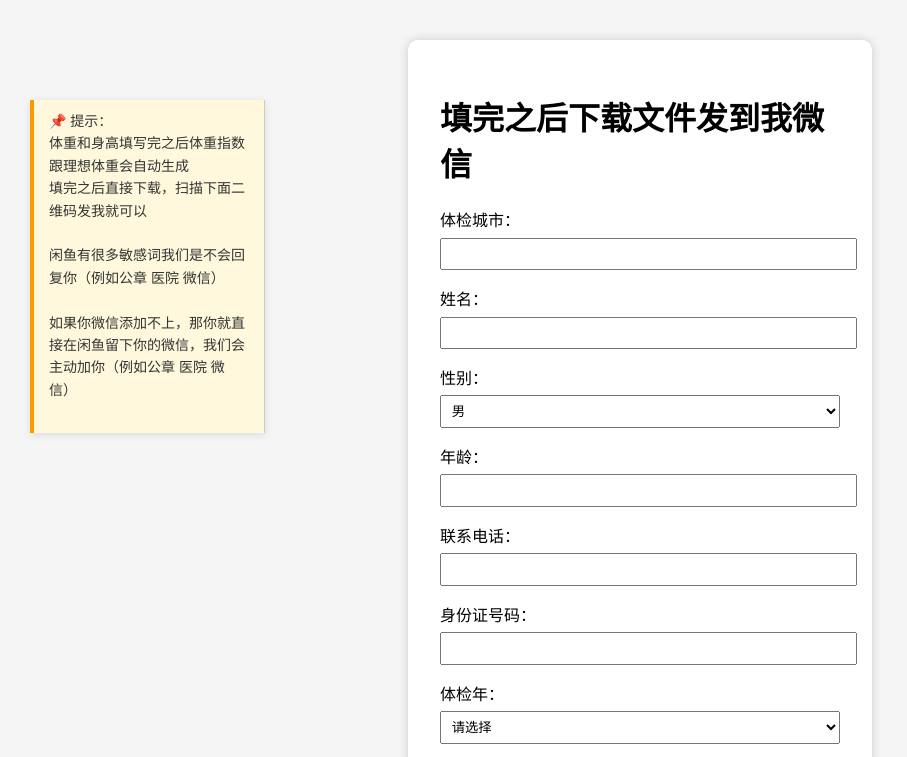
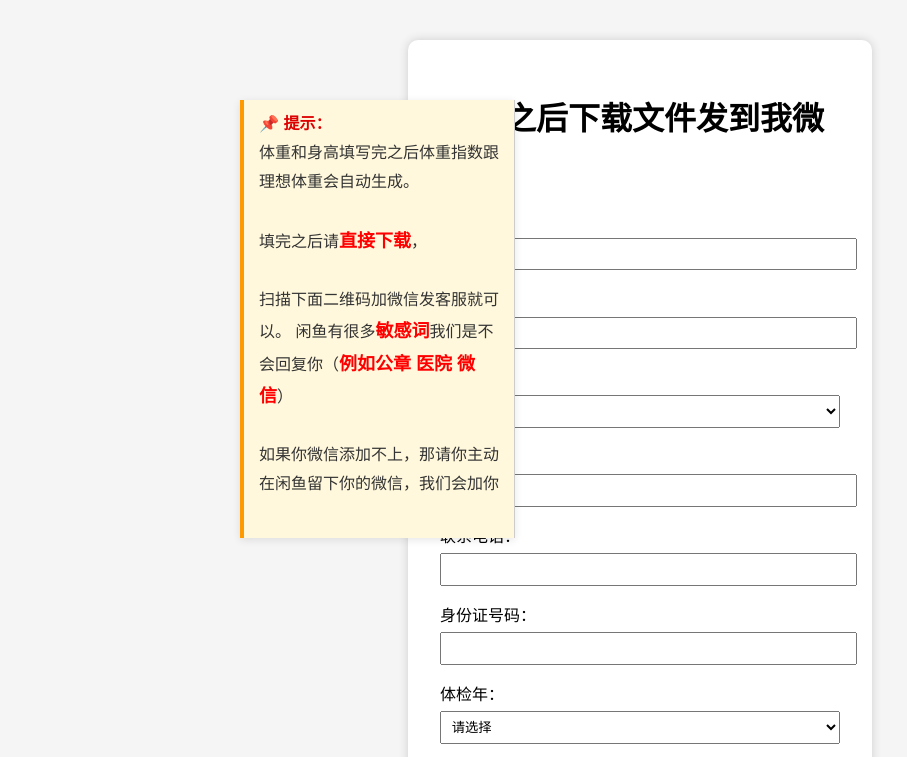
Before and after one commit to 27341548/report-form, a plain HTML site: page index.html in a window 1280 px wide. Shown: the top 757 px of the page, without its empty margins (0-907 px from the left). Drawn offline with Linux system fonts and the light colour scheme; some packages are replaced by stand-ins of ours; a script that the page names is missing.

Commit message:
Update index.html

```diff
--- a/index.html
+++ b/index.html
@@ -111,26 +111,28 @@
   };
 </script>
 
-      <div style="
-position: fixed;
-top: 100px;
-left: 30px;
-box-shadow: 0 2px 8px rgba(0,0,0,0.1);
-background-color: #fff8dc;
-border-left: 4px solid #f90;
+<div style="
+  position: absolute;
+  top: 100px;
+  left: calc(50% - 400px); /* 根据页面宽度微调 */
+  box-shadow: 0 2px 8px rgba(0,0,0,0.1);
+  background-color: #fff8dc;
+  border-left: 4px solid #f90;
   border-right: 1px solid #ccc;
   padding: 10px 15px;
-  font-size: 14px;
-  line-height: 1.6;
+  font-size: 16px;
+  line-height: 1.8;
   color: #333;
-  max-width: 200px;
+  max-width: 240px;
   z-index: 999;
 ">
-  📌 提示：<br>
-  体重和身高填写完之后体重指数跟理想体重会自动生成<br>
-  填完之后直接下载，扫描下面二维码发我就可以<br><br>
-  闲鱼有很多敏感词我们是不会回复你（例如公章 医院  微信）<br><br>
-  如果你微信添加不上，那你就直接在闲鱼留下你的微信，我们会主动加你（例如公章 医院  微信）<br><br>
+  📌 <strong style="color: #d00;">提示：</strong><br>
+  体重和身高填写完之后体重指数跟理想体重会自动生成。<br><br>
+  填完之后请<strong style="color: red; font-size: 18px;">直接下载</strong>，<br><br>
+  扫描下面二维码加微信发客服就可以。
+  闲鱼有很多<strong style="color: red; font-size: 18px;">敏感词</strong>我们是不会回复你（<strong style="color: red; font-size: 18px;">例如公章 医院  微信</strong>）<br><br>
+  如果你微信添加不上，那请你主动在闲鱼留下你的微信，我们会加你<br><br>
+
 </div>
 
 <script src="script.js"></script>
```
